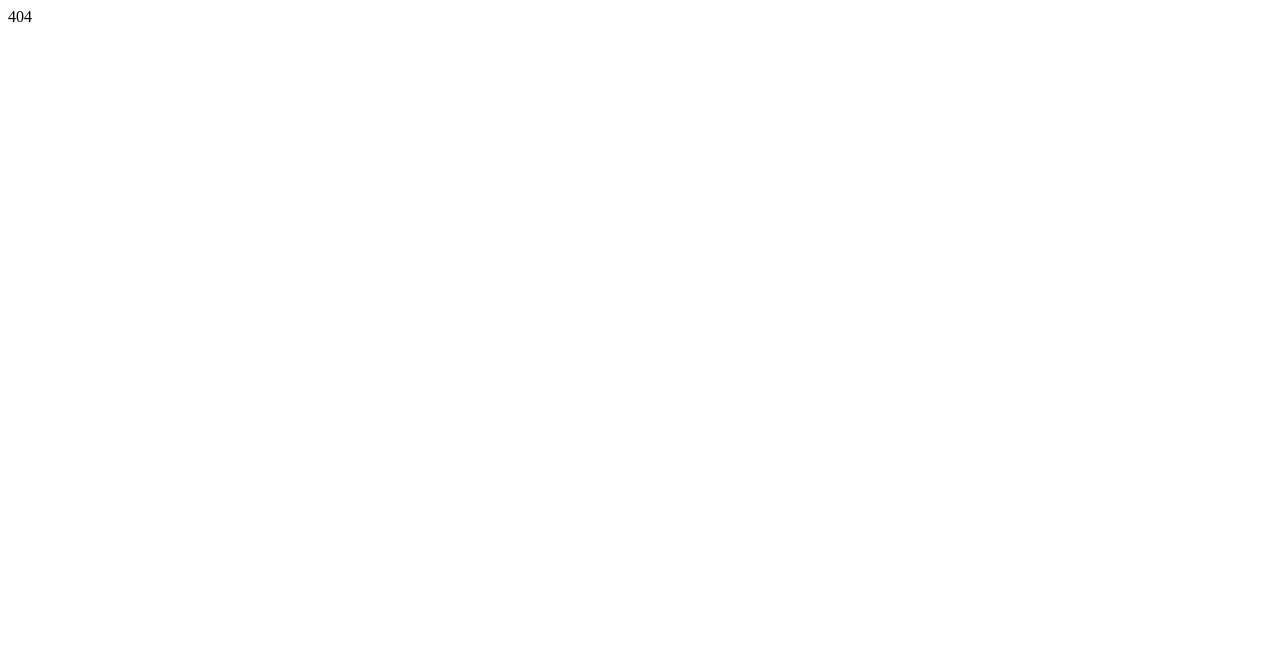
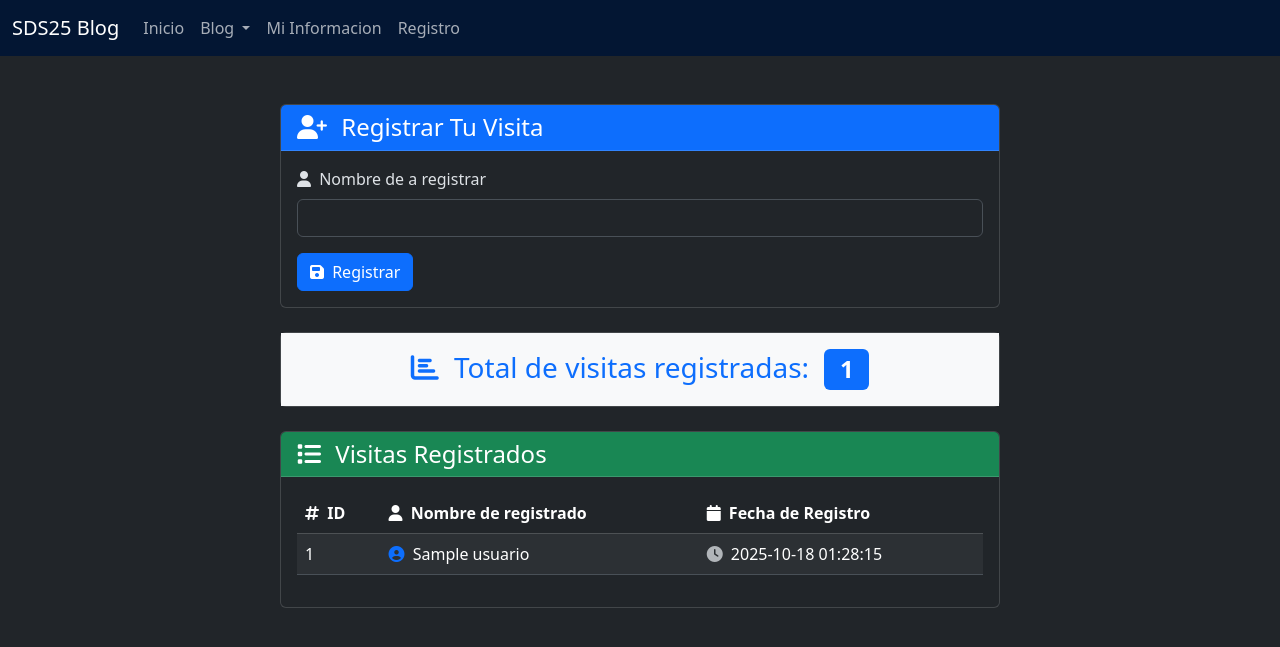
Before and after one commit to Mixgyt/SDS25_Blog, a PHP site: page /mvc_clase/public/registro in a window 1280 px wide. Before the commit the part shown is almost empty. Shown: the top 647 px of the page. Run offline with PHP 8.4, Linux system fonts and the light colour scheme; tables that the repository leaves empty hold one stand-in row (values such as "Sample post").

Commit message:
add: Registro y Readme

```diff
--- a/docker-compose.yml
+++ b/docker-compose.yml
@@ -27,6 +27,7 @@ services:
     ports:
       - "3306:3306"         # Opcional exponerlo al host
     volumes:
+      - ./init.sql:/docker-entrypoint-initdb.d/init.sql
       - db_data:/var/lib/mysql
     healthcheck:
       test: ["CMD-SHELL", "mysqladmin ping -h localhost -prootpass || exit 1"]
--- a/mvc_clase/app/controllers/InicioController.php
+++ b/mvc_clase/app/controllers/InicioController.php
@@ -1,5 +1,6 @@
 <?php
     namespace app\controllers;
+    use app\models\UsuariosModel;
 
     class InicioController extends Controller{
 
@@ -8,5 +9,23 @@
             $name_view = "InformacionView";
             return $this->view($name_view,["title"=>$titulo,"pagina"=>"Informacion"]);
         }
+
+        public function registro(){
+            $titulo = "Registro";
+            $name_view = "RegistroView";
+            $usuarios = UsuariosModel::obtenerUsuarios();
+            return $this->view($name_view,["title"=>$titulo,"pagina"=>"Registrar Visita","usuarios"=>$usuarios]);
+        }
+
+        public function registrar(){
+            if($_SERVER['REQUEST_METHOD'] === 'POST'){
+                $nombre_usuario = $_POST['nombre_usuario'] ?? '';
+                if(!empty($nombre_usuario)){
+                    UsuariosModel::agregarUsuario($nombre_usuario);
+                }
+            }
+            header("Location: /mvc_clase/public/registro");
+            exit();
+        }
     }
 ?>
--- /dev/null
+++ b/mvc_clase/app/models/UsuariosModel.php
@@ -0,0 +1,23 @@
+<?php
+    namespace app\models;
+    use lib\Database;
+
+    class UsuariosModel{
+        public string $nombre;
+
+        public static function agregarUsuario($nombre){
+            $conn = Database::getConnection();
+            $stmt = $conn->prepare("INSERT INTO tbl_usuarios (nombre) VALUES (:nombre)");
+            $stmt->bindParam(':nombre', $nombre);
+            $stmt->execute();
+        }
+
+        public static function obtenerUsuarios(){
+            $conn = Database::getConnection();
+            $stmt = $conn->prepare("SELECT * FROM tbl_usuarios");
+            $stmt->execute();
+            $usuarios = $stmt->fetchAll(\PDO::FETCH_ASSOC);
+            return $usuarios;
+        }
+    }
+?>
--- a/mvc_clase/app/views/InformacionView.php
+++ b/mvc_clase/app/views/InformacionView.php
@@ -21,6 +21,10 @@
             <p class="fs-5 mb-2">
                 <i class="fas fa-university me-2"></i>
                 <span class="fw-bold">Universidad:</span> Universidad de El Salvador (UES)
+            </p>
+            <p class="fs-5 mb-2">
+                <i class="fas fa-id-card me-2"></i>
+                <span class="fw-bold">DUE: </span> AA23026
             </p>
             <p class="fs-5 mb-0">
                 <i class="fas fa-graduation-cap me-2"></i>
--- /dev/null
+++ b/mvc_clase/app/views/RegistroView.php
@@ -0,0 +1,95 @@
+<div class="container mt-5">
+    <div class="row justify-content-center">
+        <div class="col-md-8">
+            <!-- Formulario de registro -->
+            <div class="card mb-4">
+                <div class="card-header bg-primary text-white">
+                    <h4 class="mb-0">
+                        <i class="fas fa-user-plus me-2"></i>
+                        Registrar Tu Visita
+                    </h4>
+                </div>
+                <div class="card-body">
+                    <form method="POST" action="/mvc_clase/public/registrar">
+                        <div class="mb-3">
+                            <label for="nombre_usuario" class="form-label">
+                                <i class="fas fa-user me-1"></i>
+                                Nombre de a registrar
+                            </label>
+                            <input type="text" class="form-control" id="nombre_usuario" name="nombre_usuario" required>
+                        </div>
+                        <button type="submit" class="btn btn-primary">
+                            <i class="fas fa-save me-1"></i>
+                            Registrar
+                        </button>
+                    </form>
+                </div>
+            </div>
+
+            <!-- Cantidad de registros -->
+            <div class="card mb-4">
+                <div class="card-body text-center bg-light">
+                    <h3 class="mb-0 text-primary">
+                        <i class="fas fa-chart-bar me-2"></i>
+                        Total de visitas registradas:
+                        <span class="badge bg-primary fs-4 ms-2"><?php echo count($usuarios ?? []); ?></span>
+                    </h3>
+                </div>
+            </div>
+
+            <!-- Tabla de usuarios registrados -->
+            <div class="card">
+                <div class="card-header bg-success text-white">
+                    <h4 class="mb-0">
+                        <i class="fas fa-list me-2"></i>
+                        Visitas Registrados
+                    </h4>
+                </div>
+                <div class="card-body">
+                    <?php if (isset($usuarios) && !empty($usuarios)): ?>
+                        <div class="table-responsive">
+                            <table class="table table-striped table-hover">
+                                <thead class="table-dark">
+                                    <tr>
+                                        <th scope="col">
+                                            <i class="fas fa-hashtag me-1"></i>
+                                            ID
+                                        </th>
+                                        <th scope="col">
+                                            <i class="fas fa-user me-1"></i>
+                                            Nombre de registrado
+                                        </th>
+                                        <th scope="col">
+                                            <i class="fas fa-calendar me-1"></i>
+                                            Fecha de Registro
+                                        </th>
+                                    </tr>
+                                </thead>
+                                <tbody>
+                                    <?php foreach ($usuarios as $index => $usuario): ?>
+                                        <tr>
+                                            <td><?php echo $index + 1; ?></td>
+                                            <td>
+                                                <i class="fas fa-user-circle me-1 text-primary"></i>
+                                                <?php echo htmlspecialchars($usuario['nombre'] ?? $usuario); ?>
+                                            </td>
+                                            <td>
+                                                <i class="fas fa-clock me-1 text-muted"></i>
+                                                <?php echo $usuario['fecha_registro'] ?? date('Y-m-d H:i:s'); ?>
+                                            </td>
+                                        </tr>
+                                    <?php endforeach; ?>
+                                </tbody>
+                            </table>
+                        </div>
+                    <?php else: ?>
+                        <div class="text-center py-4">
+                            <i class="fas fa-users fa-3x text-muted mb-3"></i>
+                            <p class="text-muted">No hay usuarios registrados aún.</p>
+                        </div>
+                    <?php endif; ?>
+                </div>
+            </div>
+        </div>
+    </div>
+</div>
--- a/mvc_clase/app/views/components/Navbar.php
+++ b/mvc_clase/app/views/components/Navbar.php
@@ -10,13 +10,22 @@
           <a class="nav-link<?= $pagina == "Inicio" ? " active" : "" ?>" aria-current="page" href="/mvc_clase/public">Inicio</a>
         </li>
         <li class="nav-item">
-          <a class="nav-link<?= $pagina == "Blog" ? " active" : "" ?>" aria-current="page" href="/mvc_clase/public/blog">Blog</a>
+            <a class="nav-link dropdown-toggle<?= str_contains($pagina, "Dia") ? " active" : "" ?>" href="#" role="button" data-bs-toggle="dropdown" aria-expanded="false">
+            Blog
+            </a>
+            <ul class="dropdown-menu">
+            <li><a class="dropdown-item" href="/mvc_clase/public/post/diauno">Día 1</a></li>
+            <li><a class="dropdown-item" href="/mvc_clase/public/post/diados">Día 2</a></li>
+            <li><a class="dropdown-item" href="/mvc_clase/public/post/diatres">Día 3</a></li>
+            <li><a class="dropdown-item" href="/mvc_clase/public/post/diacuatro">Día 4</a></li>
+            <li><a class="dropdown-item" href="/mvc_clase/public/post/diacinco">Día 5</a></li>
+            </ul>
         </li>
         <li class="nav-item">
           <a class="nav-link<?= $pagina == "Informacion" ? " active" : "" ?>" href="/mvc_clase/public/informacion">Mi Informacion</a>
         </li>
         <li class="nav-item">
-          <a class="nav-link<?= $pagina == "form" ? " active" : "" ?>" href="#">Formulario</a>
+          <a class="nav-link<?= $pagina == "form" ? " active" : "" ?>" href="/mvc_clase/public/registro">Registro</a>
         </li>
       </ul>
     </div>
--- a/mvc_clase/routes/web.php
+++ b/mvc_clase/routes/web.php
@@ -5,6 +5,9 @@
 
     Route::get("/",[InicioController::class,'index']);
     Route::get("/informacion",[InicioController::class,'informacion']);
+    Route::get("/registro",[InicioController::class,'registro']);
+
+    Route::post("/registrar",[InicioController::class,'registrar']);
     //Rutas para los posts
     Route::get("/post/diauno",[PostController::class,'diauno']);
     Route::get("/post/diados",[PostController::class,'diados']);
```
Also changed, not shown: init.sql (added, +8 -0 lines), mvc_clase/app/views/InicioView.php (+20 -2 lines), mvc_clase/lib/Database.php (+8 -5 lines), README.MD (added).
